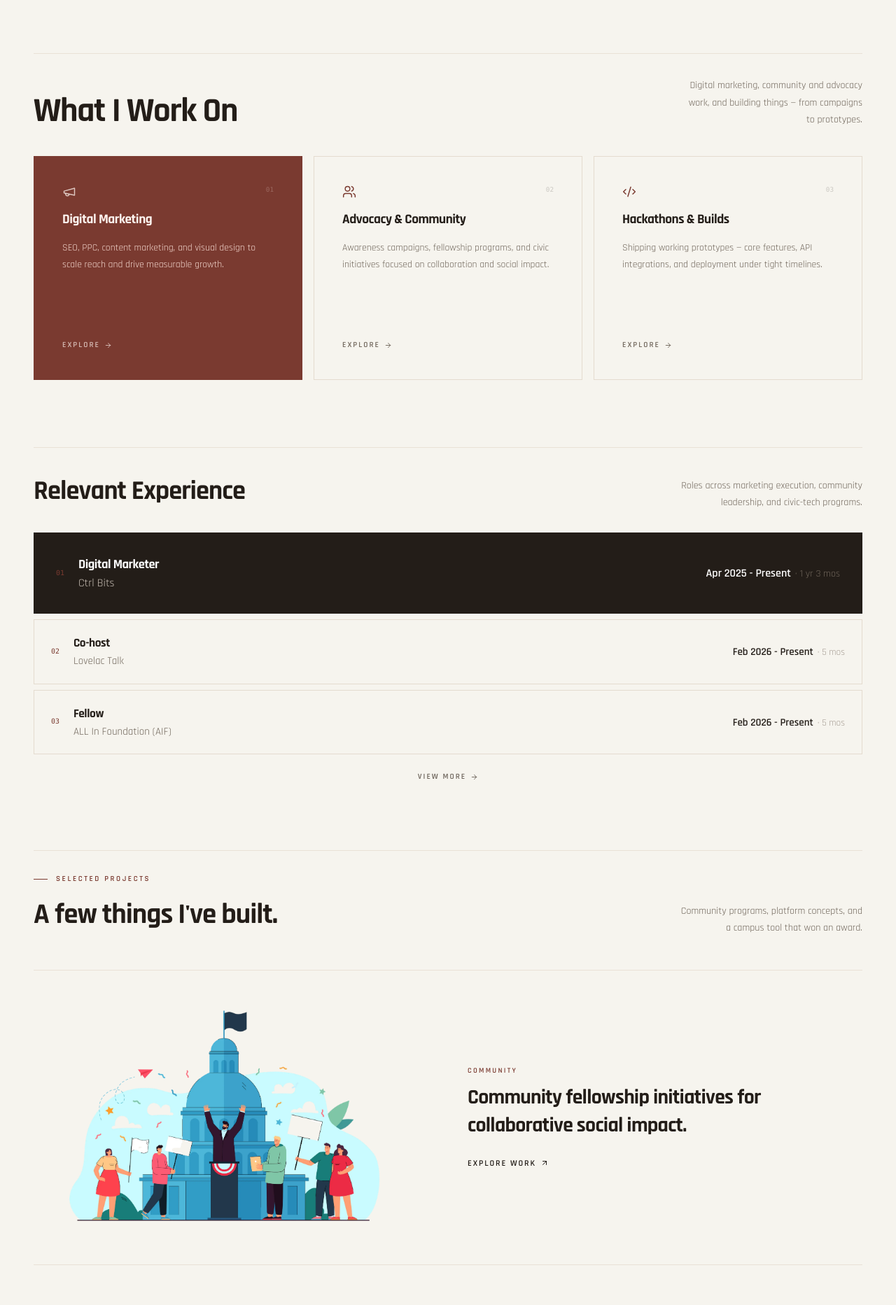
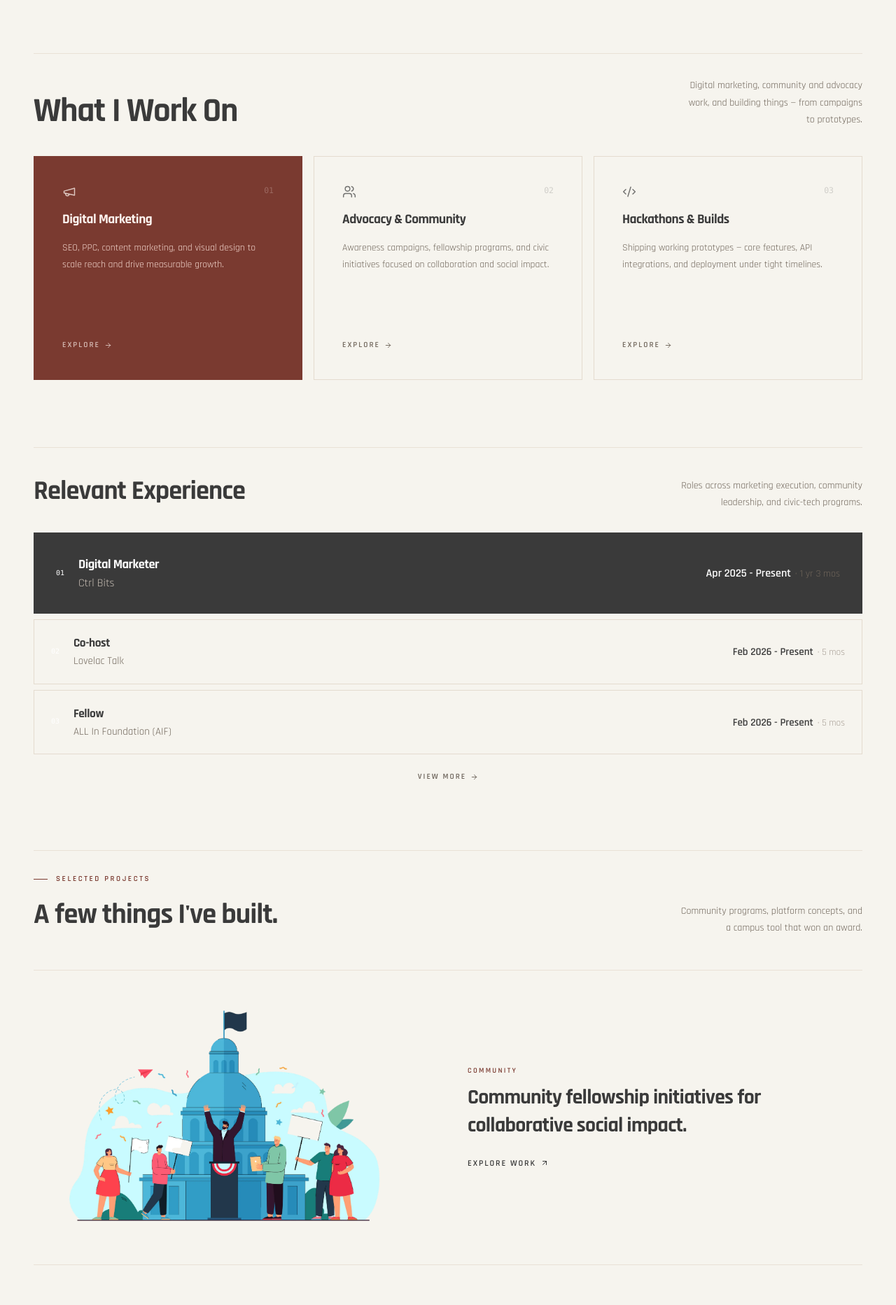
Before and after one commit to dhirendraxd/dhiren_website, a React (Vite) app: page / in a window 1280 px wide. Shown: the part 820-2685 px from the top of the page at 70% size. Built offline with nearby package versions, Linux system fonts and the light colour scheme; the HTML template or start-up script is replaced by a standard one.

Commit message:
feat: update color scheme in various components for improved visual consistency

```diff
--- a/src/components/AboutSection.tsx
+++ b/src/components/AboutSection.tsx
@@ -75,7 +75,7 @@ const AboutSection = () => {
             viewport={{ once: true }}
           >
             <div className="flex flex-col gap-4 md:flex-row md:items-end md:justify-between">
-              <h2 className="font-rajdhani text-[clamp(2rem,3.8vw,3.2rem)] font-bold leading-[1.05] tracking-tight text-[#231d18]">
+              <h2 className="font-rajdhani text-[clamp(2rem,3.8vw,3.2rem)] font-bold leading-[1.05] tracking-tight text-[#3a3a3a]">
                 What I Work On
               </h2>
               <p className="text-[0.88rem] text-[#6f655a] leading-[1.75] max-w-[36ch] md:text-right">
@@ -106,14 +106,14 @@ const AboutSection = () => {
                     <div className="flex items-start justify-between">
                       <Icon
                         size={20}
-                        className={isAccent ? "text-[#FFF5F0]/75" : "text-[#7A3A30]"}
+                        className={isAccent ? "text-[#FFF5F0]/75" : "text-[#3a3a3a]/70"}
                         strokeWidth={1.75}
                       />
-                      <span className={`font-mono text-[0.58rem] tabular-nums select-none ${isAccent ? "text-[#FFF5F0]/25" : "text-[#231d18]/20"}`}>
+                      <span className={`font-mono text-[0.72rem] tabular-nums select-none ${isAccent ? "text-[#FFF5F0]/25" : "text-[#3a3a3a]/20"}`}>
                         {String(index + 1).padStart(2, "0")}
                       </span>
                     </div>
-                    <h3 className={`text-[1.2rem] font-bold tracking-tight leading-snug ${isAccent ? "text-[#FFF5F0]" : "text-[#231d18]"}`}>
+                    <h3 className={`text-[1.2rem] font-bold tracking-tight leading-snug ${isAccent ? "text-[#FFF5F0]" : "text-[#3a3a3a]"}`}>
                       {area.title}
                     </h3>
                     <p className={`text-[0.86rem] leading-[1.72] ${isAccent ? "text-[#F4D8CF]" : "text-[#6f655a]"}`}>
@@ -124,7 +124,7 @@ const AboutSection = () => {
                   <Link
                     to={area.href}
                     className={`group mt-6 inline-flex items-center gap-1.5 text-[0.7rem] font-semibold uppercase tracking-[0.18em] transition-colors duration-200 ${
-                      isAccent ? "text-[#FFF5F0]/70 hover:text-[#FFF5F0]" : "text-[#6f655a] hover:text-[#7A3A30]"
+                      isAccent ? "text-[#FFF5F0]/70 hover:text-[#FFF5F0] hover:underline underline-offset-4 decoration-[#FFF5F0]/40" : "text-[#6f655a] hover:text-[#7A3A30] hover:underline underline-offset-4 decoration-[#7A3A30]/40"
                     }`}
                   >
                     Explore
@@ -146,7 +146,7 @@ const AboutSection = () => {
             viewport={{ once: true }}
           >
             <div className="flex flex-col gap-4 md:flex-row md:items-end md:justify-between">
-              <h2 className="font-rajdhani text-[clamp(1.8rem,3vw,2.6rem)] font-bold tracking-tight text-[#231d18]">
+              <h2 className="font-rajdhani text-[clamp(1.8rem,3vw,2.6rem)] font-bold tracking-tight text-[#3a3a3a]">
                 Relevant Experience
               </h2>
               <p className="text-[0.88rem] text-[#6f655a] leading-[1.72] max-w-[36ch] md:text-right">
@@ -163,7 +163,7 @@ const AboutSection = () => {
                   key={item.title}
                   className={`group/exp flex flex-col md:flex-row md:items-center md:justify-between gap-3 ${
                     isDark
-                      ? "bg-[#231d18] px-8 py-8"
+                      ? "bg-[#3a3a3a] px-8 py-8"
                       : "border border-[#e4dbcf] px-6 py-5"
                   }`}
                   initial={{ opacity: 0, y: 16 }}
@@ -172,11 +172,11 @@ const AboutSection = () => {
                   viewport={{ once: true }}
                 >
                   <div className="flex items-center gap-5">
-                    <span className="shrink-0 font-mono text-[0.62rem] tabular-nums text-[#7A3A30]">
+                    <span className="shrink-0 font-mono text-[0.62rem] tabular-nums text-white">
                       {String(index + 1).padStart(2, "0")}
                     </span>
                     <div>
-                      <h4 className={`font-bold tracking-tight ${isDark ? "text-[1.15rem] text-white" : "text-[1.08rem] text-[#231d18]"}`}>{item.title}</h4>
+                      <h4 className={`font-bold tracking-tight ${isDark ? "text-[1.15rem] text-white" : "text-[1.08rem] text-[#3a3a3a]"}`}>{item.title}</h4>
                       <a
                         href={item.link}
                         target="_blank"
@@ -192,7 +192,7 @@ const AboutSection = () => {
                   </div>
 
                   <div className="shrink-0 whitespace-nowrap">
-                    <span className={`font-semibold ${isDark ? "text-[1rem] text-white" : "text-[0.94rem] text-[#231d18]"}`}>{item.dateRange}</span>
+                    <span className={`font-semibold ${isDark ? "text-[1rem] text-white" : "text-[0.94rem] text-[#3a3a3a]"}`}>{item.dateRange}</span>
                     <span className={`ml-1.5 ${isDark ? "text-[0.88rem] text-[#6f655a]" : "text-[0.84rem] text-[#a89f96]"}`}>· {item.duration}</span>
                   </div>
                 </motion.div>
@@ -233,7 +233,7 @@ const AboutSection = () => {
               <p className="text-[0.68rem] font-semibold uppercase tracking-[0.24em] text-[#7A3A30]">Selected Projects</p>
             </div>
             <div className="flex flex-col gap-4 md:flex-row md:items-end md:justify-between">
-              <h3 className="font-rajdhani text-[clamp(1.8rem,3.2vw,2.8rem)] font-bold tracking-tight text-[#231d18]">
+              <h3 className="font-rajdhani text-[clamp(1.8rem,3.2vw,2.8rem)] font-bold tracking-tight text-[#3a3a3a]">
                 A few things I've built.
               </h3>
               <p className="text-[0.88rem] text-[#6f655a] leading-[1.72] max-w-[36ch] md:text-right">
@@ -260,14 +260,14 @@ const AboutSection = () => {
                       {project.type}
                     </p>
 
-                    <h4 className="mt-2.5 font-rajdhani text-[1.5rem] md:text-[1.85rem] font-bold tracking-tight leading-snug text-[#231d18] max-w-xl">
+                    <h4 className="mt-2.5 font-rajdhani text-[1.5rem] md:text-[1.85rem] font-bold tracking-tight leading-snug text-[#3a3a3a] max-w-xl">
                       {project.title}
                     </h4>
 
                     <div className="mt-6 flex flex-wrap items-center gap-x-6 gap-y-3">
                       <Link
                         to={project.href}
-                        className="group inline-flex items-center gap-1.5 text-[0.75rem] font-semibold uppercase tracking-[0.16em] text-[#231d18] transition-colors hover:text-[#7A3A30]"
+                        className="group inline-flex items-center gap-1.5 text-[0.75rem] font-semibold uppercase tracking-[0.16em] text-[#3a3a3a] transition-colors hover:text-[#7A3A30]"
                       >
                         <span className="relative after:absolute after:left-0 after:-bottom-px after:h-px after:w-0 after:bg-[#7A3A30] after:transition-all after:duration-200 group-hover:after:w-full">
                           Explore Work
--- a/src/components/ConnectSection.tsx
+++ b/src/components/ConnectSection.tsx
@@ -14,14 +14,14 @@ const ConnectSection = () => {
           <div className="flex flex-col items-center text-center gap-8">
             <blockquote className="flex flex-col items-center gap-3">
               <span className="font-rajdhani text-[2.8rem] leading-none text-[#e4dbcf] select-none" aria-hidden="true">"</span>
-              <p className="font-rajdhani text-[clamp(1.5rem,2.8vw,2.4rem)] tracking-tight text-[#231d18] leading-snug max-w-[26ch] -mt-4">
+              <p className="font-rajdhani text-[clamp(1.5rem,2.8vw,2.4rem)] tracking-tight text-[#3a3a3a] leading-snug max-w-[26ch] -mt-4">
                 Half curiosity, half <span className="text-[#7A3A30]">"why not"</span> —<br /> that's most of what I do.
               </p>
             </blockquote>
 
             <div className="w-full flex items-center gap-6">
               <div className="shrink-0">
-                <p className="font-rajdhani text-[1.4rem] font-bold tracking-tight text-[#231d18]">Connect</p>
+                <p className="font-rajdhani text-[1.4rem] font-bold tracking-tight text-[#3a3a3a]">Connect</p>
               </div>
 
               <span className="flex-1 h-px bg-[#e9e1d6]/60" aria-hidden="true" />
--- a/src/components/MeetTheTeam.tsx
+++ b/src/components/MeetTheTeam.tsx
@@ -24,7 +24,7 @@ const MeetTheTeam: React.FC<{ members: Member[]; href?: string }> = ({ members }
             <p className="text-[0.7rem] font-semibold uppercase tracking-[0.22em] text-[#7A3A30]">Our Team</p>
           </div>
           <div className="flex flex-col gap-2 md:flex-row md:items-end md:justify-between">
-            <h3 className="font-rajdhani text-3xl font-bold text-[#231d18] sm:text-4xl tracking-tight">Meet the team</h3>
+            <h3 className="font-rajdhani text-3xl font-bold text-[#3a3a3a] sm:text-4xl tracking-tight">Meet the team</h3>
             <p className="max-w-xs text-[0.9rem] leading-relaxed text-[#5f574d] md:text-right">
               Small team. Big impact. We design, ship, and occasionally blame the coffee.
             </p>
@@ -62,7 +62,7 @@ const MeetTheTeam: React.FC<{ members: Member[]; href?: string }> = ({ members }
                 />
 
                 {/* Always-visible bottom gradient with name */}
-                <div className="absolute inset-x-0 bottom-0 bg-gradient-to-t from-[#231d18]/85 via-[#231d18]/30 to-transparent px-4 pb-4 pt-12 pointer-events-none">
+                <div className="absolute inset-x-0 bottom-0 bg-gradient-to-t from-[#3a3a3a]/85 via-[#3a3a3a]/30 to-transparent px-4 pb-4 pt-12 pointer-events-none">
                   <p className="font-rajdhani text-[0.88rem] font-semibold leading-tight text-[#f5f1eb]">
                     {member?.name || 'Team member'}
                   </p>
--- a/src/components/PreContactSection.tsx
+++ b/src/components/PreContactSection.tsx
@@ -23,10 +23,10 @@ const PreContactSection = () => {
               <div
                 key={item.label}
                 className={`py-14 px-6 flex flex-col items-center justify-center gap-1 text-center border ${
-                  isMid ? "bg-[#231d18] border-[#231d18]" : "border-[#e4dbcf]"
+                  isMid ? "bg-[#3a3a3a] border-[#3a3a3a]" : "border-[#e4dbcf]"
                 }`}
               >
-                <p className={`font-rajdhani text-[2.4rem] font-semibold leading-none tracking-tight ${isMid ? "text-[#f5f1eb]" : "text-[#231d18]"}`}>
+                <p className={`font-rajdhani text-[2.4rem] font-semibold leading-none tracking-tight ${isMid ? "text-[#f5f1eb]" : "text-[#3a3a3a]"}`}>
                   {item.value}
                 </p>
                 <p className={`text-[0.75rem] font-normal uppercase tracking-[0.16em] ${isMid ? "text-[#a89f96]" : "text-[#a89f96]"}`}>{item.label}</p>
--- a/src/components/ProjectClient.tsx
+++ b/src/components/ProjectClient.tsx
@@ -18,7 +18,7 @@ const ProjectClient: React.FC<Props> = ({ sourceHref, title, showGithub = false
         href={siteHref}
         target="_blank"
         rel="noopener noreferrer"
-        className="group inline-flex items-center gap-1.5 text-[0.8rem] font-semibold text-[#231d18] transition-colors duration-200 hover:text-[#7A3A30]"
+        className="group inline-flex items-center gap-1.5 text-[0.8rem] font-semibold text-[#3a3a3a] transition-colors duration-200 hover:text-[#7A3A30]"
         aria-label={sourceHref ? 'Open project website' : 'Search web for project'}
         title={sourceHref ? new URL(sourceHref).hostname.replace('www.', '') : `Search web for ${title}`}
       >
@@ -52,7 +52,7 @@ const ProjectClient: React.FC<Props> = ({ sourceHref, title, showGithub = false
             href={githubHref}
             target="_blank"
             rel="noopener noreferrer"
-            className="inline-flex items-center gap-1.5 text-[0.8rem] font-semibold text-[#231d18] transition-opacity duration-200 hover:opacity-75"
+            className="inline-flex items-center gap-1.5 text-[0.8rem] font-semibold text-[#3a3a3a] transition-opacity duration-200 hover:opacity-75"
             aria-label="Open GitHub"
             title="GitHub"
           >
--- a/src/pages/NotFound.tsx
+++ b/src/pages/NotFound.tsx
@@ -45,7 +45,7 @@ const NotFound = () => {
             </div>
           </div>
 
-          <h1 className="text-3xl sm:text-4xl md:text-5xl font-rajdhani font-semibold tracking-tight text-[#231d18] mb-4">
+          <h1 className="text-3xl sm:text-4xl md:text-5xl font-rajdhani font-semibold tracking-tight text-[#3a3a3a] mb-4">
             We couldn't find that page.
           </h1>
 
```
Also changed, not shown: src/pages/ProjectDetail.tsx (+5 -5 lines), src/pages/SelectedProjects.tsx (+5 -5 lines), src/pages/ServiceShowcase.tsx (+9 -9 lines).
